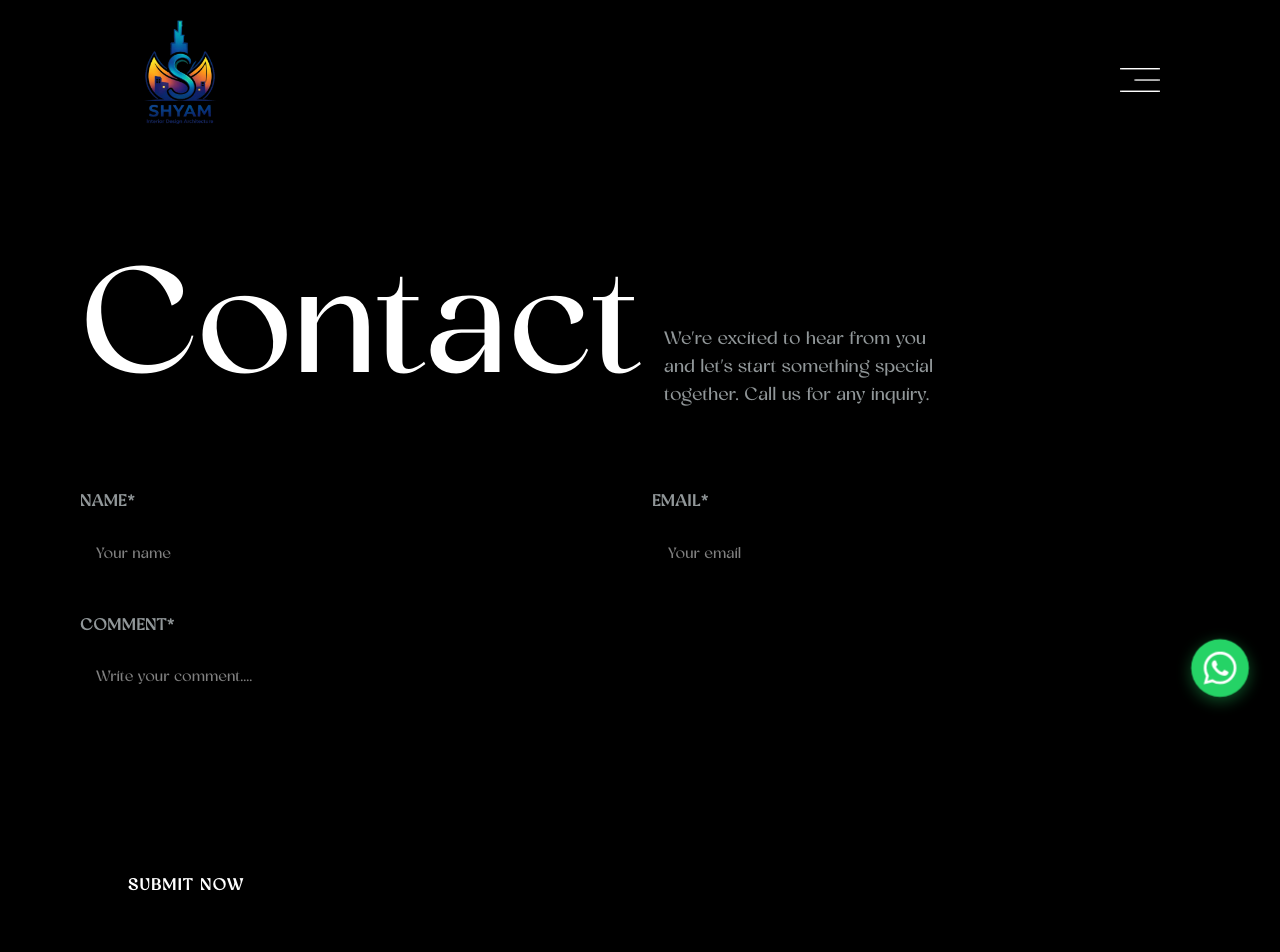
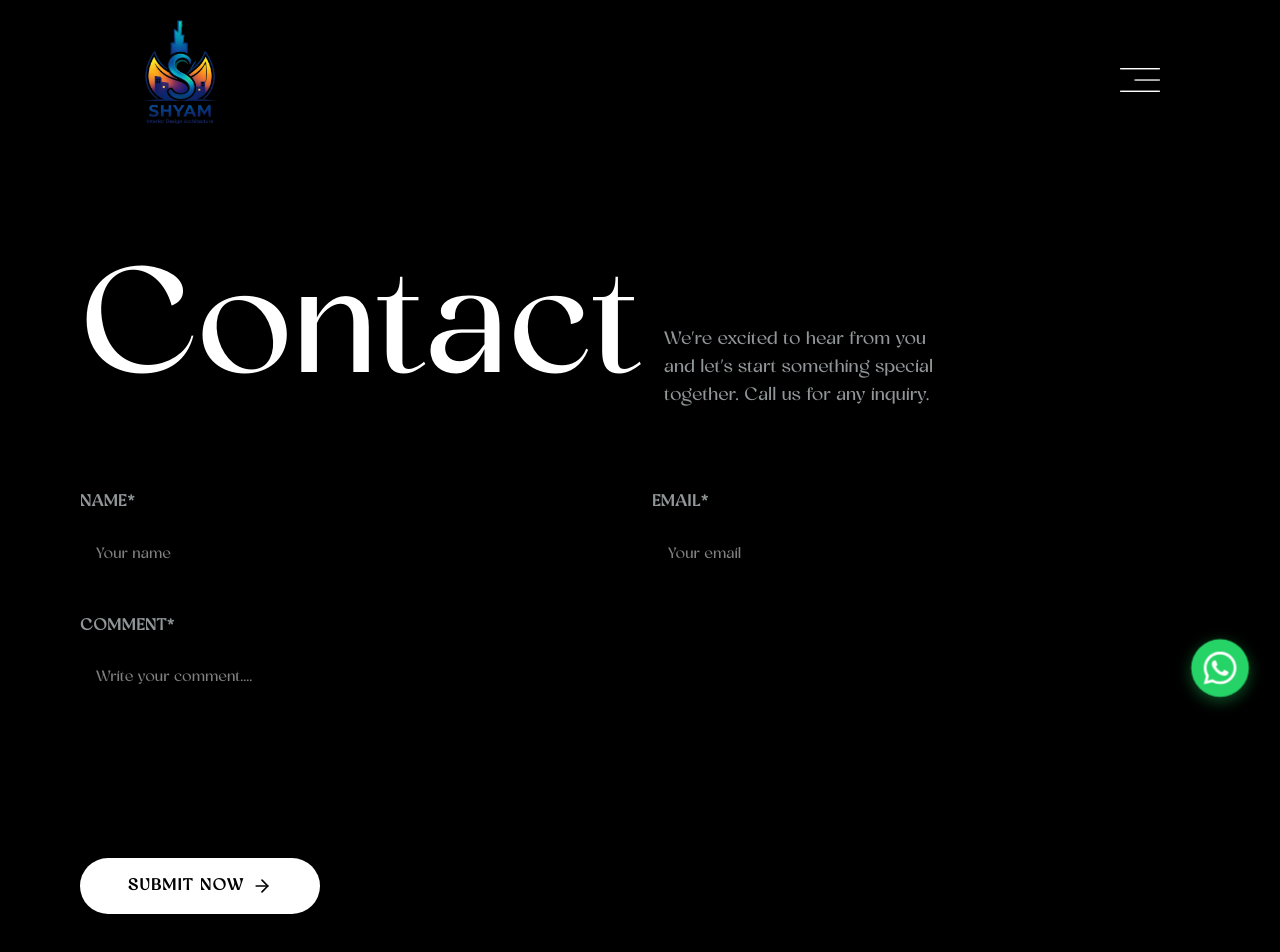
Before and after one commit to Be1newinner/shyaminteriors, a Next.js app: page /contact in a window 1280 px wide. Shown: the top 952 px of the page. Built offline with nearby package versions, Linux system fonts and the light colour scheme.

Commit message:
feat: Add a new contact form component with client-side submission and status handling.

```diff
--- a/components/contact/contact.tsx
+++ b/components/contact/contact.tsx
@@ -1,12 +1,16 @@
 "use client";
 
 import { useState } from "react";
+import { ArrowRight, Loader2 } from "lucide-react";
+
 
 export default function Contact() {
   const [name, setName] = useState("");
   const [email, setEmail] = useState("");
   const [comment, setComment] = useState("");
-    const [status, setStatus] = useState<"idle" | "loading" | "success" | "error">("idle");
+  const [status, setStatus] = useState<
+    "idle" | "loading" | "success" | "error"
+  >("idle");
 
   async function handleSubmit(e: React.FormEvent) {
     e.preventDefault();
@@ -41,8 +45,8 @@ export default function Contact() {
             Contact
           </h1>
           <p className="w-full lg:w-1/4 text-base md:text-lg text-[#919799] font-medium max-w-md flex items-start">
-                        We're excited to hear from you and let's start something special together.
-                        Call us for any inquiry.
+            We're excited to hear from you and let's start something special
+            together. Call us for any inquiry.
           </p>
         </div>
 
@@ -52,7 +56,10 @@ export default function Contact() {
             {/* Row: Name and Email */}
             <div className="flex flex-col md:flex-row gap-6 w-full">
               <div className="flex flex-col gap-3 md:w-1/2">
-                                <label htmlFor="name" className="text-[#919799] text-sm md:text-base font-bold uppercase tracking-wider">
+                <label
+                  htmlFor="name"
+                  className="text-[#919799] text-sm md:text-base font-bold uppercase tracking-wider"
+                >
                   Name*
                 </label>
                 <input
@@ -63,12 +70,18 @@ export default function Contact() {
                   value={name}
                   onChange={(e) => setName(e.target.value)}
                   className="h-14 w-full text-[15px] outline-none border-none p-4 focus:ring-2 focus:ring-white/20 transition-all"
-                                    style={{ backgroundColor: "var(--input-box-color)", color: "var(--color-text)" }}
+                  style={{
+                    backgroundColor: "var(--input-box-color)",
+                    color: "var(--color-text)",
+                  }}
                   required
                 />
               </div>
               <div className="flex flex-col gap-3 md:w-1/2">
-                                <label htmlFor="email" className="text-[#919799] text-sm md:text-base font-bold uppercase tracking-wider">
+                <label
+                  htmlFor="email"
+                  className="text-[#919799] text-sm md:text-base font-bold uppercase tracking-wider"
+                >
                   Email*
                 </label>
                 <input
@@ -79,7 +92,10 @@ export default function Contact() {
                   value={email}
                   onChange={(e) => setEmail(e.target.value)}
                   className="h-14 w-full text-[15px] outline-none border-none p-4 focus:ring-2 focus:ring-white/20 transition-all"
-                                    style={{ backgroundColor: "var(--input-box-color)", color: "var(--color-text)" }}
+                  style={{
+                    backgroundColor: "var(--input-box-color)",
+                    color: "var(--color-text)",
+                  }}
                   required
                 />
               </div>
@@ -87,7 +103,10 @@ export default function Contact() {
 
             {/* Row: Comment */}
             <div className="flex flex-col gap-3">
-                            <label htmlFor="comment" className="text-[#919799] text-sm md:text-base font-bold uppercase tracking-wider">
+              <label
+                htmlFor="comment"
+                className="text-[#919799] text-sm md:text-base font-bold uppercase tracking-wider"
+              >
                 Comment*
               </label>
               <textarea
@@ -97,7 +116,10 @@ export default function Contact() {
                 value={comment}
                 onChange={(e) => setComment(e.target.value)}
                 className="w-full text-[15px] p-4 h-40 outline-none border-none resize-none"
-                                style={{ backgroundColor: "var(--input-box-color)", color: "var(--color-text)" }}
+                style={{
+                  backgroundColor: "var(--input-box-color)",
+                  color: "var(--color-text)",
+                }}
                 required
               />
             </div>
@@ -119,10 +141,22 @@ export default function Contact() {
               <button
                 type="submit"
                 disabled={status === "loading"}
-                                className="w-3/5 md:w-auto px-12 py-4 transition-colors rounded-full text-sm md:text-base font-bold uppercase tracking-widest disabled:opacity-60"
-                                style={{ backgroundColor: "var(--color-accent)", color: "var(--color-accent-fg)" }}
+                className="group relative overflow-hidden w-3/5 md:w-auto px-12 py-4 rounded-full text-sm md:text-base font-bold uppercase tracking-widest bg-white text-black cursor-pointer transition-all duration-300 hover:shadow-[0_10px_20px_rgba(255,255,255,0.1)] active:scale-95 disabled:opacity-60 flex items-center justify-center gap-2"
               >
-                                {status === "loading" ? "Sending..." : "Submit Now"}
+                <div className="absolute inset-0 bg-black/5 translate-y-full transition-transform duration-300 group-hover:translate-y-0" />
+                <span className="relative z-10 flex items-center gap-2">
+                  {status === "loading" ? (
+                    <>
+                      <Loader2 className="w-5 h-5 animate-spin" />
+                      Sending...
+                    </>
+                  ) : (
+                    <>
+                      Submit Now
+                      <ArrowRight className="w-5 h-5 transition-transform duration-300 group-hover:translate-x-1" />
+                    </>
+                  )}
+                </span>
               </button>
             </div>
           </form>
```
Lines whose indentation alone changed are shown as unchanged.
